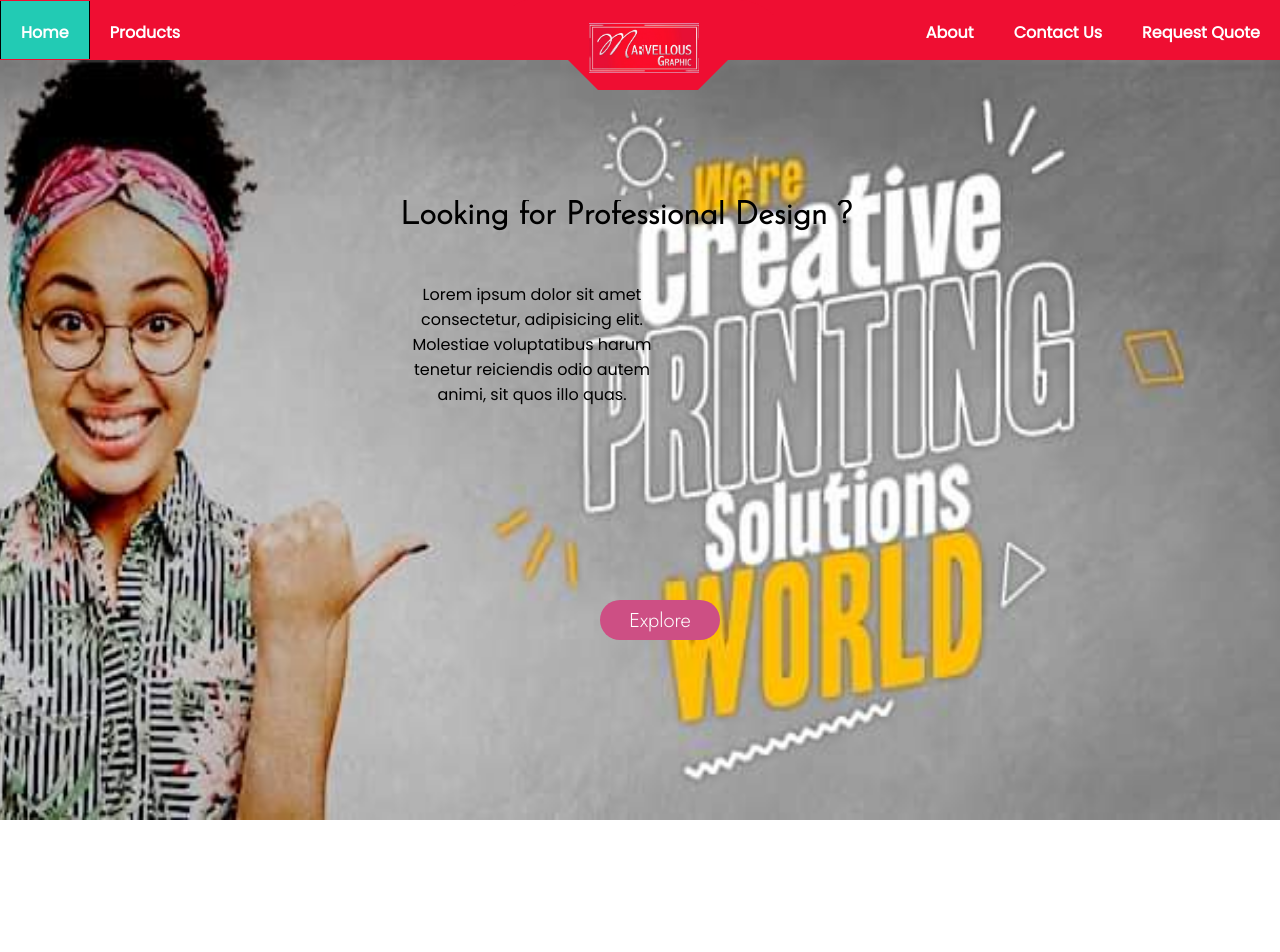
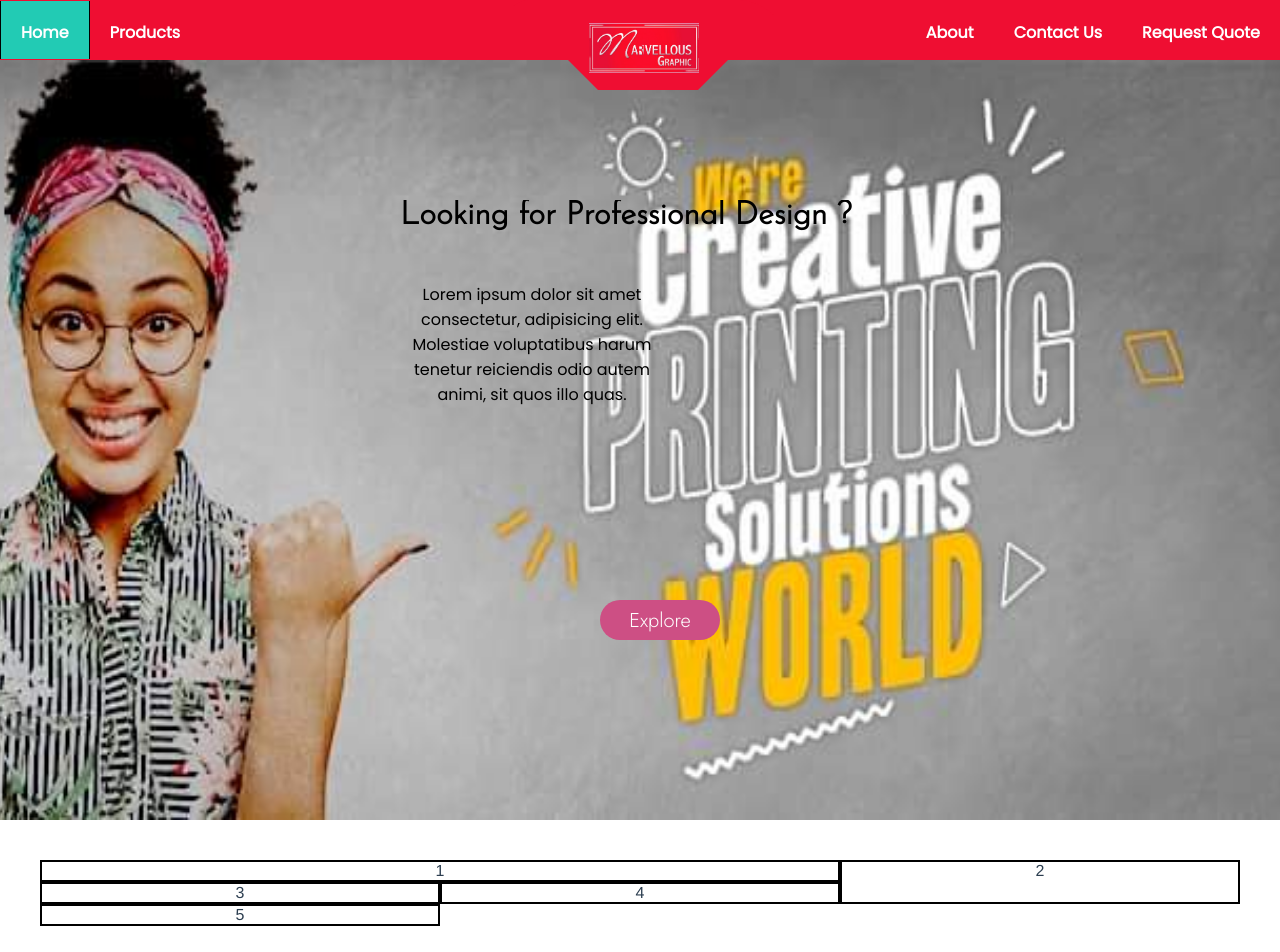
Before and after one commit to ShanmuCode27/MarvellousGraphic, a Vue app in the folder Vue/marvellousgraphic/: page / in a window 1280 px wide. Shown: the top 952 px of the page. Before the commit the page ends 860 px from the top, so only its background shows below. Built offline with nearby package versions, Linux system fonts and the light colour scheme; a web font is replaced by a local one.

Commit message:
home grid check and product component

```diff
--- /dev/null
+++ b/Vue/marvellousgraphic/src/components/Home/HomeImageGrid.vue
@@ -0,0 +1,62 @@
+<template>
+  <div class = "container">
+      <div class = "item1">1</div>
+      <div  class = "item2">2</div>
+      <div  class = "item3">3</div>
+      <div  class = "item4">4</div>
+      <div  class = "item5">5</div>
+
+  </div>
+</template>
+
+<script>
+export default {
+
+}
+</script>
+
+<style>
+
+.container{
+    width: 100%;
+    display: grid;
+    grid-template-columns: 400px 400px 400px;
+    grid-template-rows: max-content;
+    grid-column-gap:0px;
+    grid-row-gap:0px;
+    justify-content:center;
+    margin-bottom: 50px;
+}
+
+.container div{
+    border: solid 2px #000;
+}
+
+.item1 {
+    grid-column: 1 / span 2;
+    grid-row: 1;
+}
+
+.item2 {
+    grid-column: 3;
+    grid-row: 1 / span 2;
+
+}
+
+.item3 {
+    grid-column: 1;
+    grid-row: 2;
+}
+
+.item4 {
+    grid-column: 2;
+    grid-row: 2;
+}
+
+
+.item5 {
+    grid-column: 1;
+    grid-row: 3;
+}
+
+</style>
--- a/Vue/marvellousgraphic/src/components/HomeIntro.vue
+++ b/Vue/marvellousgraphic/src/components/Home/HomeIntro.vue
@@ -1,6 +1,6 @@
 <template>
   <div class = "home-intro">
-      <img src="../assets/home-intro.jpeg" alt="Home bg intro" id = "home-image">
+      <img src="../../assets/home-intro.jpeg" alt="Home bg intro" id = "home-image">
       <div class = "home-text">
         <h3>Looking for Professional Design ?</h3>
         <p>Lorem ipsum dolor sit amet consectetur, adipisicing elit. Molestiae voluptatibus harum tenetur reiciendis odio autem animi, sit quos illo quas.</p>
--- a/Vue/marvellousgraphic/src/views/Home.vue
+++ b/Vue/marvellousgraphic/src/views/Home.vue
@@ -1,17 +1,20 @@
 <template>
   <div class="home">
     <HomeIntro/>
+    <HomeImageGrid/>
   </div>
 </template>
 
 <script>
 
-import HomeIntro from '../components/HomeIntro.vue'
+import HomeIntro from '../components/Home/HomeIntro.vue'
+import HomeImageGrid from '../components/Home/HomeImageGrid.vue'
 
 export default {
   name: 'Home',
   components: {
-    HomeIntro
+    HomeIntro,
+    HomeImageGrid
   }
 }
 </script>
```
Also changed, not shown: Vue/marvellousgraphic/src/components/HelloWorld.vue (deleted, +0 -58 lines), Vue/marvellousgraphic/src/components/Products/ProductIntro.vue (added, +13 -0 lines).
